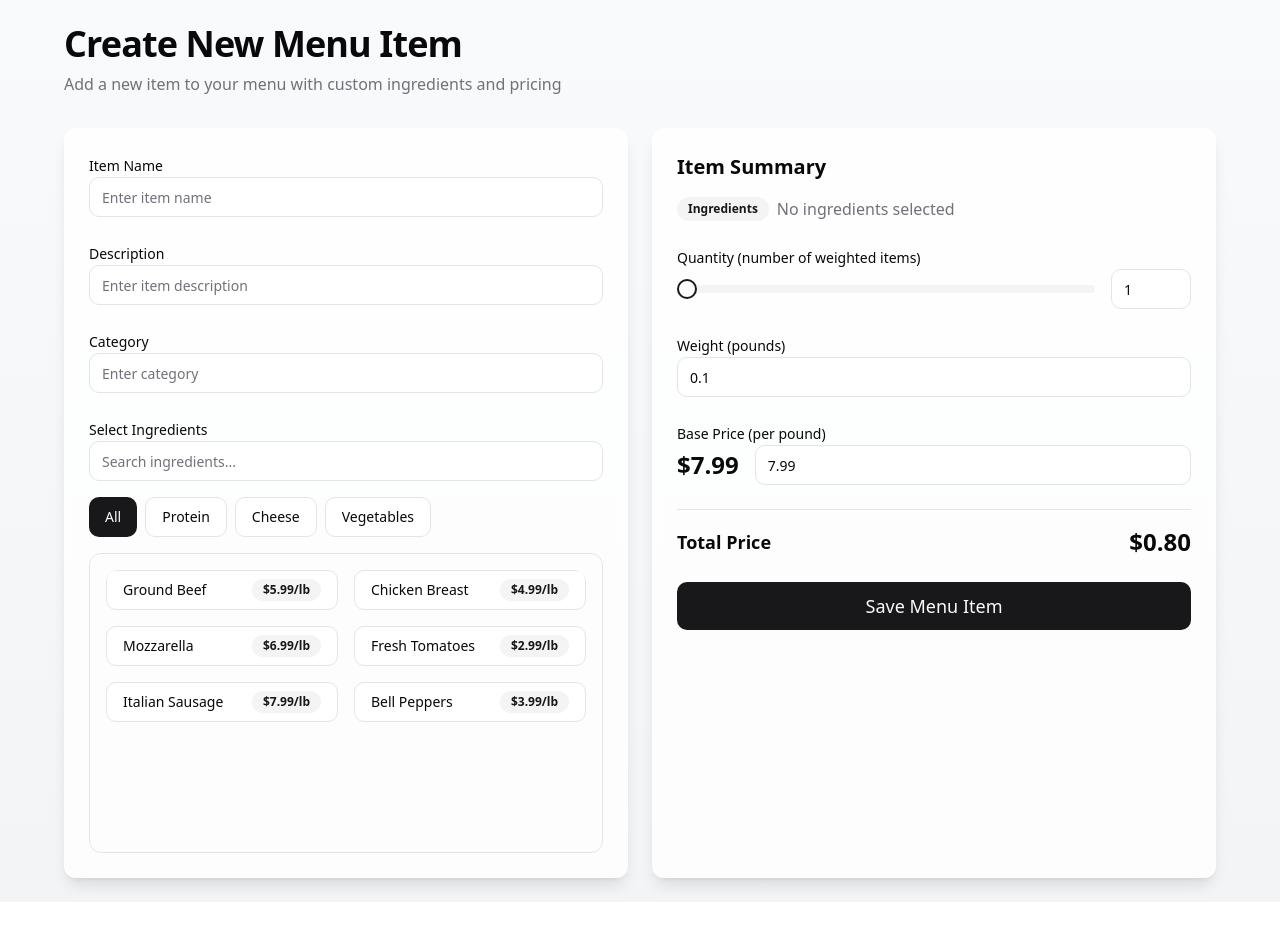
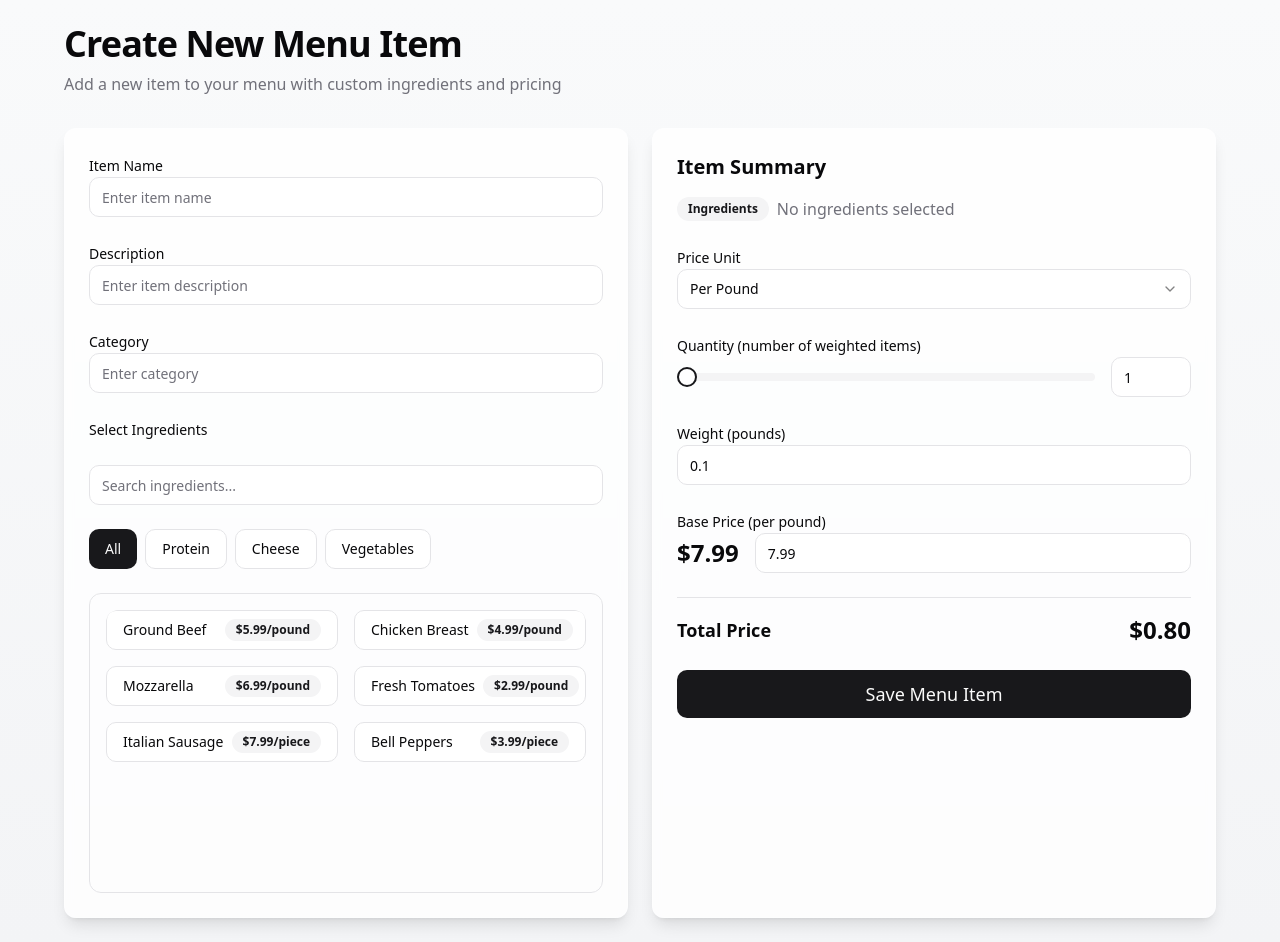
Before and after one commit to bingo7-pixel/price-toggle-estimator, a React (Vite) app: page / in a window 1280 px wide. Before the commit the page ends 902 px from the top, so only its background shows below. Built offline with nearby package versions, Linux system fonts and the light colour scheme.

Commit message:
Add pricing option toggle
Implement a feature that allows users to switch between pricing per pound or per piece in the menu item creation interface.
[skip gpt_engineer]

```diff
--- /dev/null
+++ b/src/components/menu/IngredientSelector.tsx
@@ -0,0 +1,77 @@
+import React from 'react';
+import { Input } from '@/components/ui/input';
+import { Button } from '@/components/ui/button';
+import { Badge } from '@/components/ui/badge';
+import { ScrollArea } from '@/components/ui/scroll-area';
+import { Label } from '@/components/ui/label';
+import { Select, SelectContent, SelectItem, SelectTrigger, SelectValue } from '@/components/ui/select';
+import type { Ingredient } from '@/types/menu';
+
+interface IngredientSelectorProps {
+  ingredients: Ingredient[];
+  selectedIngredients: Ingredient[];
+  onIngredientSelect: (ingredient: Ingredient) => void;
+  searchTerm: string;
+  onSearchChange: (value: string) => void;
+  filter: string;
+  onFilterChange: (value: string) => void;
+}
+
+export const IngredientSelector = ({
+  ingredients,
+  selectedIngredients,
+  onIngredientSelect,
+  searchTerm,
+  onSearchChange,
+  filter,
+  onFilterChange,
+}: IngredientSelectorProps) => {
+  const filteredIngredients = ingredients.filter(ingredient => {
+    const matchesFilter = filter === 'All' || ingredient.category === filter;
+    const matchesSearch = ingredient.name.toLowerCase().includes(searchTerm.toLowerCase());
+    return matchesFilter && matchesSearch;
+  });
+
+  return (
+    <div className="space-y-6">
+      <Label>Select Ingredients</Label>
+      <Input
+        value={searchTerm}
+        onChange={(e) => onSearchChange(e.target.value)}
+        className="mb-4 input-focus"
+        placeholder="Search ingredients..."
+      />
+
+      <div className="flex gap-2 mb-4">
+        {['All', 'Protein', 'Cheese', 'Vegetables'].map((cat) => (
+          <Button
+            key={cat}
+            variant={filter === cat ? "default" : "outline"}
+            onClick={() => onFilterChange(cat)}
+            className="button-inner"
+          >
+            {cat}
+          </Button>
+        ))}
+      </div>
+
+      <ScrollArea className="h-[300px] border rounded-lg p-4">
+        <div className="grid grid-cols-2 gap-4">
+          {filteredIngredients.map((ingredient) => (
+            <Button
+              key={ingredient.name}
+              variant={selectedIngredients.includes(ingredient) ? "default" : "outline"}
+              onClick={() => onIngredientSelect(ingredient)}
+              className="w-full justify-between button-inner"
+            >
+              <span>{ingredient.name}</span>
+              <Badge variant="secondary">
+                ${ingredient.price}/{ingredient.priceUnit}
+              </Badge>
+            </Button>
+          ))}
+        </div>
+      </ScrollArea>
+    </div>
+  );
+};
--- /dev/null
+++ b/src/components/menu/PriceConfig.tsx
@@ -0,0 +1,80 @@
+import React from 'react';
+import { Input } from '@/components/ui/input';
+import { Label } from '@/components/ui/label';
+import { Slider } from '@/components/ui/slider';
+import { Select, SelectContent, SelectItem, SelectTrigger, SelectValue } from '@/components/ui/select';
+import type { PriceConfig } from '@/types/menu';
+
+interface PriceConfigProps {
+  config: PriceConfig;
+  onConfigChange: (key: keyof PriceConfig, value: number | string) => void;
+}
+
+export const PriceConfigComponent = ({ config, onConfigChange }: PriceConfigProps) => {
+  return (
+    <div className="space-y-6">
+      <div>
+        <Label>Price Unit</Label>
+        <Select
+          value={config.priceUnit}
+          onValueChange={(value: 'pound' | 'piece') => onConfigChange('priceUnit', value)}
+        >
+          <SelectTrigger>
+            <SelectValue placeholder="Select price unit" />
+          </SelectTrigger>
+          <SelectContent>
+            <SelectItem value="pound">Per Pound</SelectItem>
+            <SelectItem value="piece">Per Piece</SelectItem>
+          </SelectContent>
+        </Select>
+      </div>
+
+      <div>
+        <Label>Quantity ({config.priceUnit === 'pound' ? 'number of weighted items' : 'pieces'})</Label>
+        <div className="flex items-center gap-4">
+          <Slider
+            value={[config.quantity]}
+            onValueChange={(value) => onConfigChange('quantity', value[0])}
+            max={10}
+            min={1}
+            step={1}
+            className="flex-1"
+          />
+          <Input
+            type="number"
+            value={config.quantity}
+            onChange={(e) => onConfigChange('quantity', Number(e.target.value))}
+            className="w-20"
+          />
+        </div>
+      </div>
+
+      {config.priceUnit === 'pound' && (
+        <div>
+          <Label>Weight (pounds)</Label>
+          <Input
+            type="number"
+            value={config.weight}
+            onChange={(e) => onConfigChange('weight', Number(e.target.value))}
+            step="0.1"
+            className="input-focus"
+          />
+        </div>
+      )}
+
+      <div>
+        <Label>Base Price (per {config.priceUnit})</Label>
+        <div className="flex items-center gap-4">
+          <span className="text-2xl font-semibold">${config.basePrice}</span>
+          <Input
+            type="number"
+            value={config.adjustedPrice}
+            onChange={(e) => onConfigChange('adjustedPrice', Number(e.target.value))}
+            className="input-focus"
+            placeholder="Adjust price"
+          />
+        </div>
+      </div>
+    </div>
+  );
+};
--- a/src/pages/Index.tsx
+++ b/src/pages/Index.tsx
@@ -3,23 +3,18 @@ import { Card } from '@/components/ui/card';
 import { Input } from '@/components/ui/input';
 import { Button } from '@/components/ui/button';
 import { Label } from '@/components/ui/label';
-import { Slider } from '@/components/ui/slider';
 import { Badge } from '@/components/ui/badge';
-import { ScrollArea } from '@/components/ui/scroll-area';
+import { IngredientSelector } from '@/components/menu/IngredientSelector';
+import { PriceConfigComponent } from '@/components/menu/PriceConfig';
+import type { Ingredient, PriceConfig } from '@/types/menu';
 
-interface Ingredient {
-  name: string;
-  price: number;
-  category: string;
-}
-
-const ingredients: Ingredient[] = [
-  { name: 'Ground Beef', price: 5.99, category: 'Protein' },
-  { name: 'Chicken Breast', price: 4.99, category: 'Protein' },
-  { name: 'Mozzarella', price: 6.99, category: 'Cheese' },
-  { name: 'Fresh Tomatoes', price: 2.99, category: 'Vegetables' },
-  { name: 'Italian Sausage', price: 7.99, category: 'Protein' },
-  { name: 'Bell Peppers', price: 3.99, category: 'Vegetables' },
+const initialIngredients: Ingredient[] = [
+  { name: 'Ground Beef', price: 5.99, category: 'Protein', priceUnit: 'pound' },
+  { name: 'Chicken Breast', price: 4.99, category: 'Protein', priceUnit: 'pound' },
+  { name: 'Mozzarella', price: 6.99, category: 'Cheese', priceUnit: 'pound' },
+  { name: 'Fresh Tomatoes', price: 2.99, category: 'Vegetables', priceUnit: 'pound' },
+  { name: 'Italian Sausage', price: 7.99, category: 'Protein', priceUnit: 'piece' },
+  { name: 'Bell Peppers', price: 3.99, category: 'Vegetables', priceUnit: 'piece' },
 ];
 
 const Index = () => {
@@ -27,16 +22,16 @@ const Index = () => {
   const [description, setDescription] = useState('');
   const [category, setCategory] = useState('');
   const [selectedIngredients, setSelectedIngredients] = useState<Ingredient[]>([]);
-  const [quantity, setQuantity] = useState(1);
-  const [weight, setWeight] = useState(0.1);
-  const [basePrice, setBasePrice] = useState(7.99);
-  const [adjustedPrice, setAdjustedPrice] = useState(basePrice);
   const [filter, setFilter] = useState('All');
   const [searchTerm, setSearchTerm] = useState('');
 
-  const calculateTotalPrice = () => {
-    return (adjustedPrice * weight * quantity).toFixed(2);
-  };
+  const [priceConfig, setPriceConfig] = useState<PriceConfig>({
+    basePrice: 7.99,
+    adjustedPrice: 7.99,
+    quantity: 1,
+    weight: 0.1,
+    priceUnit: 'pound'
+  });
 
   const handleIngredientSelect = (ingredient: Ingredient) => {
     if (selectedIngredients.includes(ingredient)) {
@@ -46,11 +41,17 @@ const Index = () => {
     }
   };
 
-  const filteredIngredients = ingredients.filter(ingredient => {
-    const matchesFilter = filter === 'All' || ingredient.category === filter;
-    const matchesSearch = ingredient.name.toLowerCase().includes(searchTerm.toLowerCase());
-    return matchesFilter && matchesSearch;
-  });
+  const handlePriceConfigChange = (key: keyof PriceConfig, value: number | string) => {
+    setPriceConfig(prev => ({ ...prev, [key]: value }));
+  };
+
+  const calculateTotalPrice = () => {
+    const { adjustedPrice, quantity, weight, priceUnit } = priceConfig;
+    if (priceUnit === 'piece') {
+      return (adjustedPrice * quantity).toFixed(2);
+    }
+    return (adjustedPrice * weight * quantity).toFixed(2);
+  };
 
   return (
     <div className="min-h-screen p-6 bg-gradient-to-b from-gray-50 to-gray-100">
@@ -96,44 +97,15 @@ const Index = () => {
                 />
               </div>
 
-              <div>
-                <Label>Select Ingredients</Label>
-                <Input
-                  value={searchTerm}
-                  onChange={(e) => setSearchTerm(e.target.value)}
-                  className="mb-4 input-focus"
-                  placeholder="Search ingredients..."
-                />
-
-                <div className="flex gap-2 mb-4">
-                  {['All', 'Protein', 'Cheese', 'Vegetables'].map((cat) => (
-                    <Button
-                      key={cat}
-                      variant={filter === cat ? "default" : "outline"}
-                      onClick={() => setFilter(cat)}
-                      className="button-inner"
-                    >
-                      {cat}
-                    </Button>
-                  ))}
-                </div>
-
-                <ScrollArea className="h-[300px] border rounded-lg p-4">
-                  <div className="grid grid-cols-2 gap-4">
-                    {filteredIngredients.map((ingredient) => (
-                      <Button
-                        key={ingredient.name}
-                        variant={selectedIngredients.includes(ingredient) ? "default" : "outline"}
-                        onClick={() => handleIngredientSelect(ingredient)}
-                        className="w-full justify-between button-inner"
-                      >
-                        <span>{ingredient.name}</span>
-                        <Badge variant="secondary">${ingredient.price}/lb</Badge>
-                      </Button>
-                    ))}
-                  </div>
-                </ScrollArea>
-              </div>
+              <IngredientSelector
+                ingredients={initialIngredients}
+                selectedIngredients={selectedIngredients}
+                onIngredientSelect={handleIngredientSelect}
+                searchTerm={searchTerm}
+                onSearchChange={setSearchTerm}
+                filter={filter}
+                onFilterChange={setFilter}
+              />
             </div>
           </Card>
 
@@ -152,50 +124,10 @@ const Index = () => {
                 </div>
               </div>
 
-              <div>
-                <Label>Quantity (number of weighted items)</Label>
-                <div className="flex items-center gap-4">
-                  <Slider
-                    value={[quantity]}
-                    onValueChange={(value) => setQuantity(value[0])}
-                    max={10}
-                    min={1}
-                    step={1}
-                    className="flex-1"
-                  />
-                  <Input
-                    type="number"
-                    value={quantity}
-                    onChange={(e) => setQuantity(Number(e.target.value))}
-                    className="w-20"
-                  />
-                </div>
-              </div>
-
-              <div>
-                <Label>Weight (pounds)</Label>
-                <Input
-                  type="number"
-                  value={weight}
-                  onChange={(e) => setWeight(Number(e.target.value))}
-                  step="0.1"
-                  className="input-focus"
-                />
-              </div>
-
-              <div>
-                <Label>Base Price (per pound)</Label>
-                <div className="flex items-center gap-4">
-                  <span className="text-2xl font-semibold">${basePrice}</span>
-                  <Input
-                    type="number"
-                    value={adjustedPrice}
-                    onChange={(e) => setAdjustedPrice(Number(e.target.value))}
-                    className="input-focus"
-                    placeholder="Adjust price"
-                  />
-                </div>
-              </div>
+              <PriceConfigComponent
+                config={priceConfig}
+                onConfigChange={handlePriceConfigChange}
+              />
 
               <div className="pt-4 border-t">
                 <div className="flex justify-between items-center mb-6">
@@ -203,7 +135,10 @@ const Index = () => {
                   <span className="text-2xl font-bold">${calculateTotalPrice()}</span>
                 </div>
 
-                <Button className="w-full h-12 text-lg button-inner" onClick={() => console.log('Saving menu item...')}>
+                <Button
+                  className="w-full h-12 text-lg button-inner"
+                  onClick={() => console.log('Saving menu item...')}
+                >
                   Save Menu Item
                 </Button>
               </div>
--- /dev/null
+++ b/src/types/menu.ts
@@ -0,0 +1,14 @@
+export interface Ingredient {
+  name: string;
+  price: number;
+  category: string;
+  priceUnit: 'pound' | 'piece';
+}
+
+export interface PriceConfig {
+  basePrice: number;
+  adjustedPrice: number;
+  quantity: number;
+  weight: number;
+  priceUnit: 'pound' | 'piece';
+}
```
